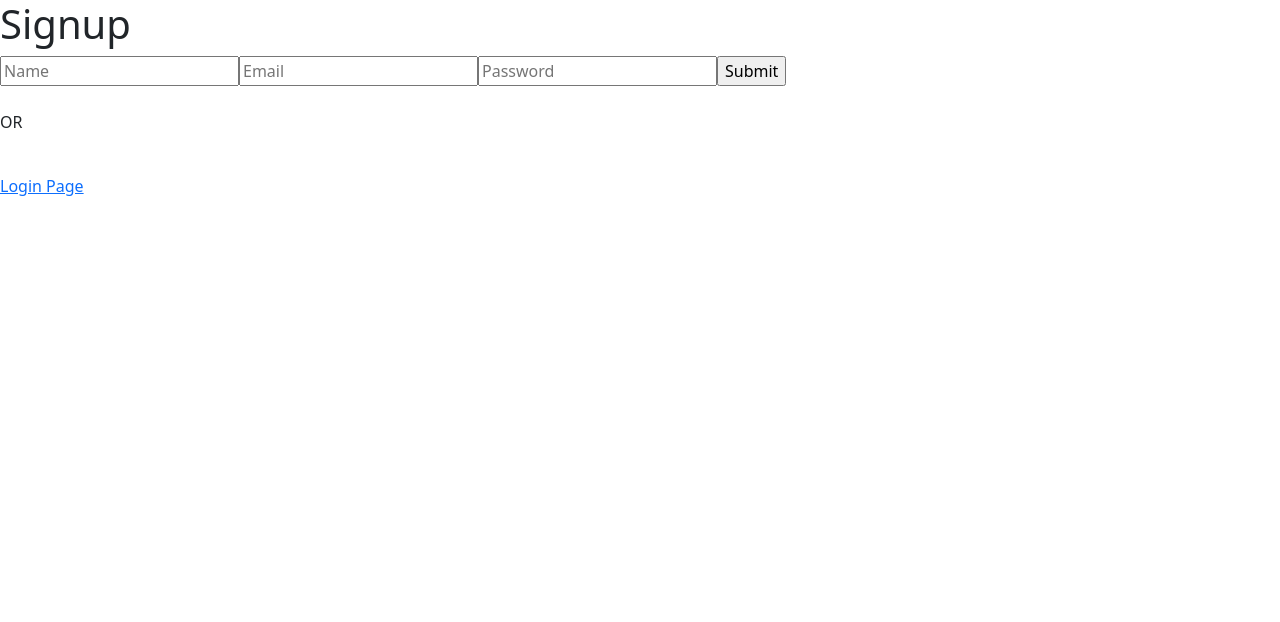
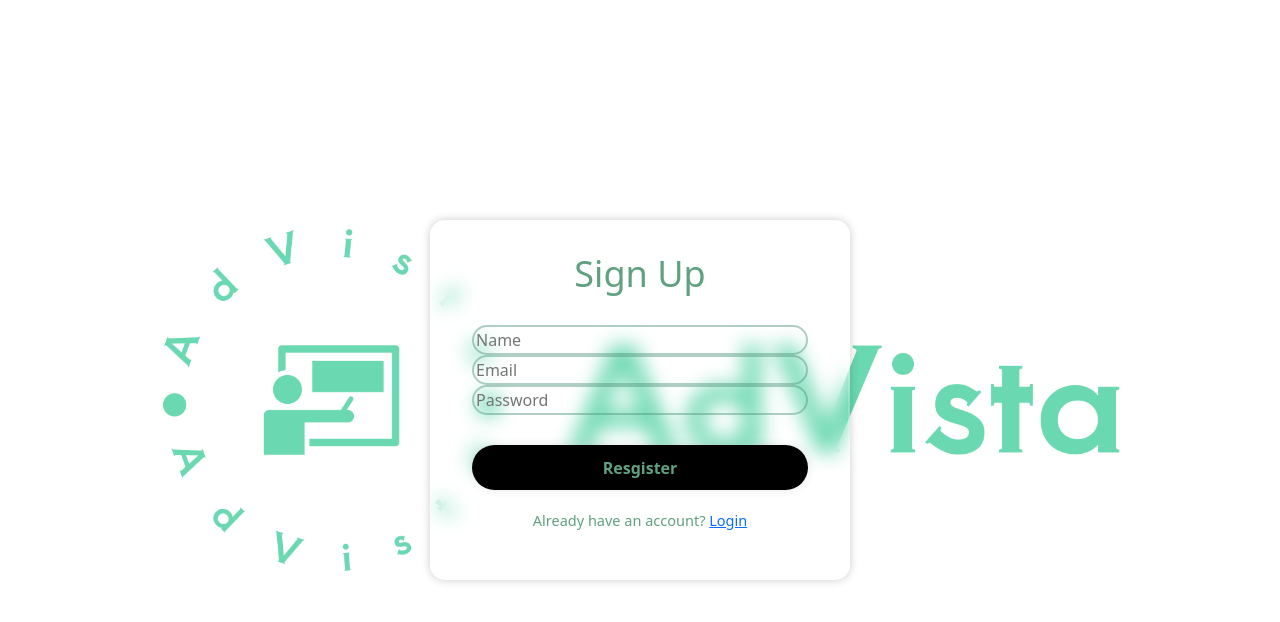
Before and after one commit to samj102/EduMarket-TMU, a React (Create React App) app in the folder frontend/: page /signup in a window 1280 px wide. Shown: the top 622 px of the page. Built offline with nearby package versions, Linux system fonts and the light colour scheme.

Commit message:
beautified signup page

```diff
--- a/frontend/src/components/Login.css
+++ b/frontend/src/components/Login.css
@@ -31,6 +31,13 @@
     margin:30px 0
 }
 
+.Form .input_signup {
+    position:relative;
+    width:100%;
+    height:30px;
+    margin:30px 0
+}
+
 .input input {
     width:100%;
     height:100%;
@@ -41,6 +48,18 @@
     font-size:16px ;
     color:#000;
     padding:20px 45px 20px 20px
+}
+
+.input_signup input {
+    width:100%;
+    height:100%;
+    background: transparent;
+    outline:none;
+    border:2px solid rgba(80, 147, 123, 0.442);
+    border-radius: 40px;
+    font-size:16px ;
+    color:#000;
+    /* padding:20px 45px 20px 20px */
 }
 
 .input input::placeholder{
--- a/frontend/src/components/Signup.js
+++ b/frontend/src/components/Signup.js
@@ -5,7 +5,6 @@ import { useNavigate, Link } from "react-router-dom";
 function Signup({ setIsLoggedIn }) {
   const history = useNavigate();
   setIsLoggedIn("false");
-
   const [email, setEmail] = useState("");
   const [password, setPassword] = useState("");
   const [name, setName] = useState("");
@@ -20,13 +19,6 @@ function Signup({ setIsLoggedIn }) {
           email: email,
           password: password,
         })
-        // .then((res) => {
-        //   if (res.data == "exist") {
-        //     alert("User already exists");
-        //   } else if (res.data == "notexist") {
-        //     history("/home", { state: { id: email } });
-        //   }
-        // })
         .then((res) => {
           if (res.status == 200) {
             // console.log(res.data);
@@ -51,10 +43,10 @@ function Signup({ setIsLoggedIn }) {
   }
 
   return (
-    <div className="login">
-      <h1>Signup</h1>
-
-      <form action="POST">
+    <div className="login_container">
+      <form action="POST" className="Form">
+        <h1>Sign Up</h1>
+        <div className="input_signup">
           <input
             type="name"
             onChange={(e) => {
@@ -62,29 +54,36 @@ function Signup({ setIsLoggedIn }) {
             }}
             placeholder="Name"
           />
-
           <input
-          type="email"
+            type="text"
+            placeholder="Email"
             onChange={(e) => {
               setEmail(e.target.value);
             }}
-          placeholder="Email"
+            required
           />
+        </div>
+        <div className="input_signup">
           <input
             type="password"
+            placeholder="Password"
             onChange={(e) => {
               setPassword(e.target.value);
             }}
-          placeholder="Password"
+            required
           />
-        <input type="submit" onClick={submit} />
+        </div>
+
+        <button type="submit" onClick={submit}>
+          Resgister
+        </button>
+
+        <div className="register">
+          <p>
+            Already have an account? <Link to="/login">Login</Link>
+          </p>
+        </div>
       </form>
-
-      <br />
-      <p>OR</p>
-      <br />
-
-      <Link to="/login">Login Page</Link>
     </div>
   );
 }
```
Lines whose indentation alone changed are shown as unchanged.
